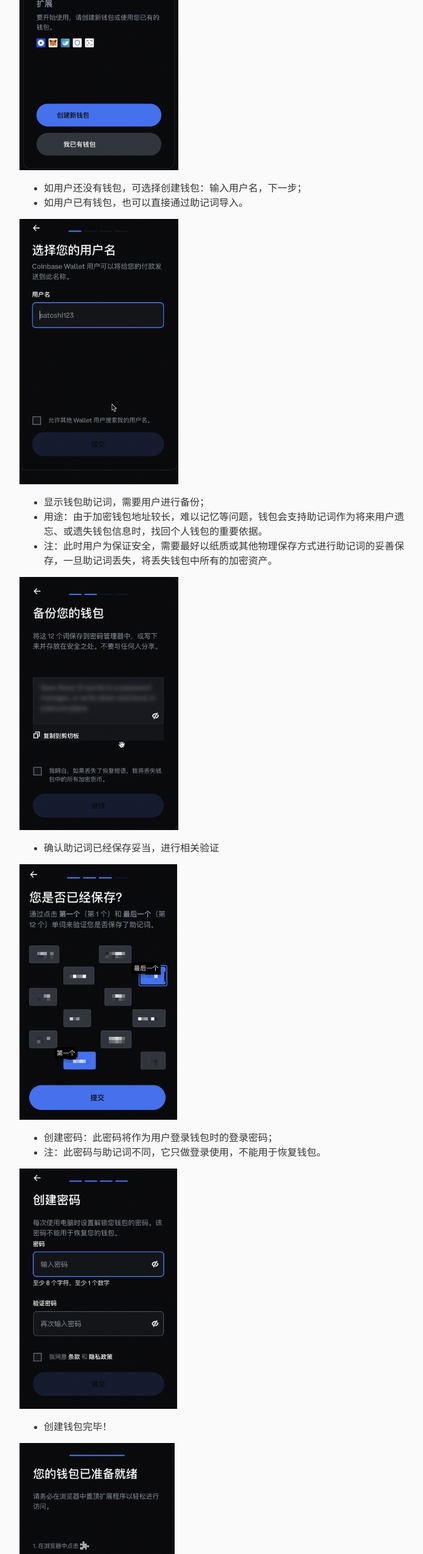
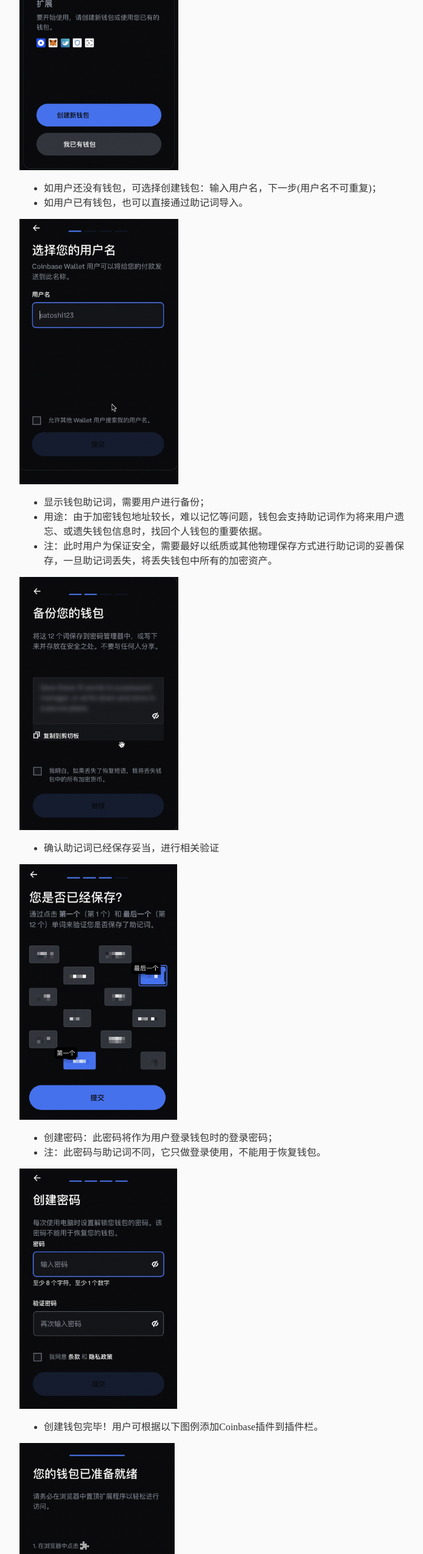
Before and after one commit to DarkWayne/NFT, a plain HTML site: page Index.html in a window 1280 px wide. Shown: the part 4128-6676 px from the top of the page at 61% size, without its empty margins (288-983 px from the left). Drawn offline with Linux system fonts and the light colour scheme.

Commit message:
Update Index.html

```diff
--- a/Index.html
+++ b/Index.html
@@ -132,7 +132,7 @@ style='font-size:13.5pt'>2</span></b><b><span style='font-size:13.5pt'>）登录
 <p align=left style='text-align:left'><b><span style='font-size:13.5pt'><img border=0 width=261 height=386 id="图片 35" src="NFT-IMG/image007.png"></span></b></p>
 
 <ul type=disc>
- <li style='text-align:left'><span style='font-size:12.0pt'>如用户还没有钱包，可选择创建钱包：输入用户名，下一步；
+ <li style='text-align:left'><span style='font-size:12.0pt'>如用户还没有钱包，可选择创建钱包：输入用户名，下一步(用户名不可重复)；
      </span></li>
  <li style='text-align:left'><span style='font-size:12.0pt'>如用户已有钱包，也可以直接通过助记词导入。</span></li>
 </ul>
@@ -165,7 +165,7 @@ src="NFT-IMG/image010.png"></span></b></p>
 src="NFT-IMG/image011.png"></span></b></p>
 
 <ul type=disc>
- <li style='text-align:left'><span style='font-size:12.0pt'>创建钱包完毕！</span></li>
+ <li style='text-align:left'><span style='font-size:12.0pt'>创建钱包完毕！用户可根据以下图例添加Coinbase插件到插件栏。</span></li>
 </ul>
 
 <p align=left style='text-align:left'><b><span style='font-size:13.5pt'><img border=0 width=255 height=394 id="图片 40"
```
